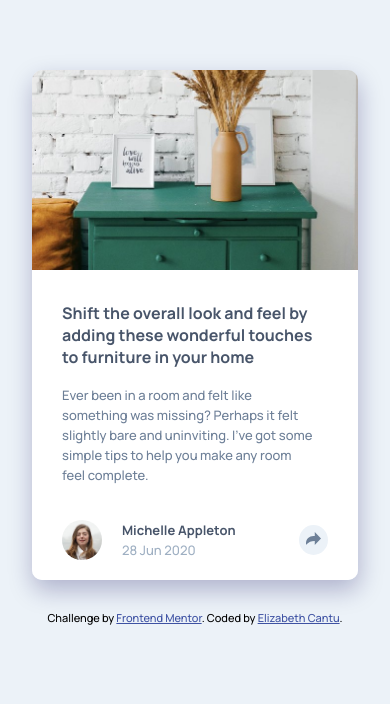
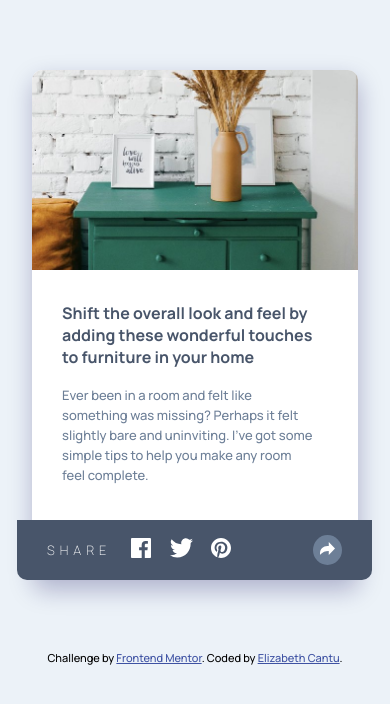
Before and after one commit to Esagecc/article_preview, a plain HTML site: page index.html in a window 390 px wide. Both pictures are taken after a click on the button 313 px from the left and 540 px from the top of the page. Drawn offline with Linux system fonts and the light colour scheme.

Commit message:
completed the mobile site :)

```diff
--- a/index.html
+++ b/index.html
@@ -20,6 +20,22 @@
           Ever been in a room and felt like something was missing? Perhaps it felt slightly bare and uninviting. I’ve got some simple tips to help you make any room feel complete.
       </p>
 
+      <div class="share">
+        <div class="share-icons">
+          <h3>Share</h3>
+          <div class="icons">
+            <img src="images/icon-facebook.svg" class="icon" alt="">
+            <img src="images/icon-twitter.svg" class="icon" alt="">
+            <img src="images/icon-pinterest.svg" class="icon" alt="">
+          </div>
+        </div>
+
+        <button class="button-two" id="button-two" >
+          <img src="images/icon-share.svg" alt="">
+        </button>
+
+      </div>
+
       <div class="account">
 
         <div class="avatar-info">
@@ -34,25 +50,18 @@
           </div>
         </div>
 
-        <button>
+        <button class="button-one" id="button-one" >
           <img src="images/icon-share.svg">
         </button>
 
       </div>
 
-      </div>
-      <div class="share">
-        <div class="icons">
-          <h3>Share</h3>
-          <img src="images/icon-facebook.svg" class="icon" alt="">
-          <img src="images/icon-twitter.svg" class="icon" alt="">
-          <img src="images/icon-pinterest.svg" class="icon" alt="">
-        </div>
-        <img src="images/icon-share.svg" alt="">
-      </div>
+    </div>
+
+
+
     </div>
   </section>
-
 
   <div class="attribution">
     Challenge by <a href="https://www.frontendmentor.io?ref=challenge" target="_blank">Frontend Mentor</a>.
--- a/script.js
+++ b/script.js
@@ -0,0 +1,11 @@
+const socials = document.querySelector('.share')
+const shareBtn = document.getElementById('button-one')
+const removeShareBtn = document.querySelector('#button-two')
+
+shareBtn.addEventListener('click', () => {
+    socials.classList.add('active')
+})
+
+removeShareBtn.addEventListener('click', () => {
+    socials.classList.remove('active')
+})
--- a/style.css
+++ b/style.css
@@ -1,4 +1,4 @@
-@import url('https://fonts.googleapis.com/css2?family=Manrope:wght@500;700&display=swap');
+@import url('https://fonts.googleapis.com/css2?family=Manrope:wght@200;500;700&display=swap');
 
 * {
     padding: 0;
@@ -11,6 +11,7 @@
     --dk-blue: hsl(214, 17%, 51%);
     --gray-blue: hsl(212, 23%, 69%);
     --lt-gray-blue: hsl(210, 46%, 95%);
+    --white: #fff;
 }
 
 body {
@@ -23,9 +24,9 @@ body {
 }
 
 .main {
-    margin: 70px auto 30px;
+    margin: 70px auto;
     width: 326px;
-    background-color: var(white);
+    background-color: var(--white);
     border-radius: 10px;
     box-shadow: 1px 10px 24px 0px rgba(12,9,87,0.27);
     -webkit-box-shadow: 1px 10px 24px 0px rgba(12,9,87,0.27);
@@ -41,8 +42,8 @@ body {
 }
 
 .article {
-    background-color: white;
-    padding: 32px 30px 20px;
+    background-color: var(--white);
+    padding: 32px 30px 0;
     margin-top: -5px;
     color: var(--dk-gray-blue);
     border-radius: 0 0 10px 10px;
@@ -69,7 +70,8 @@ body {
     display: flex;
     align-items: center;
     justify-content: space-between;
-
+    padding-bottom: 20px;
+    /* position: relative; */
 }
 
 .avatar-info {
@@ -102,20 +104,78 @@ body {
     color: var(--gray-blue);
 }
 
-.share-icon {
-    padding: 10px;
-    color: var(--gray-blue);
+.share {
+    z-index: 10px;
+    visibility: collapse;
+    background-color: var(--dk-gray-blue);
+    display: flex;
+    flex-direction: row;
+    padding: 15px 30px;
+    border-radius: 0 0 10px 10px;
+    justify-content: space-between;
+    align-items: center;
+    overflow: hidden;
+    position: absolute;
+    width: 91%;
+    left: 17px;
+    transition: .2s ease-in-out;
 }
 
-.share {
+.share .active {
+    visibility: visible;
+}
+
+.share h3 {
+    color: var(--white);
+    font-size: 13px;
+    font-weight: 200;
+    text-transform:uppercase;
+    letter-spacing: 5px;
+    padding-top: 3px;
+    padding-right: 20px;
+}
+
+.share-icons {
+    display: flex;
+}
+
+.icons img {
+    height: 20px;
+    padding-right: 15px;
+}
+
+.button-one, .button-two {
+    border: none;
+    padding: 7px;
+    border-radius: 50%;
+}
+
+.button-one {
+    background-color: var(--lt-gray-blue);
+}
+
+.button-one :hover {
+    cursor: pointer;
+}
+
+.button-two :hover {
+    cursor: pointer;
+}
+
+.button-two {
+    background-color: var(--dk-blue);
+}
+
+.button-two img {
+    filter: brightness(10);
+}
+
+.account.active {
     display: none;
 }
 
-button {
-    background-color: var(--lt-gray-blue);
-    border: none;
-    padding: 7px;
-    border-radius: 50%;
+.share.active {
+    visibility: visible;
 }
 
 .attribution {
@@ -126,3 +186,37 @@ button {
 .attribution a {
     color: hsl(228, 45%, 44%);
 }
+
+@media (min-width:500px) {
+    .main {
+        margin: 250px auto;
+        width: 730px;
+        height: 280px;
+        display: flex;
+        flex-direction: row;
+    }
+
+    .drawer {
+        width: 285px;
+        height: 280px;
+        border-radius: 10px 0 0 10px;
+    }
+
+    .article {
+        width: 445px;
+        margin-top: 0;
+        padding: 35px;
+    }
+
+    .article h1 {
+        font-size: 20px;
+        line-height: 26px;
+    }
+
+    .article p {
+        padding-bottom: 20px;
+    }
+    .share {
+        position: absolute;
+    }
+}
```
